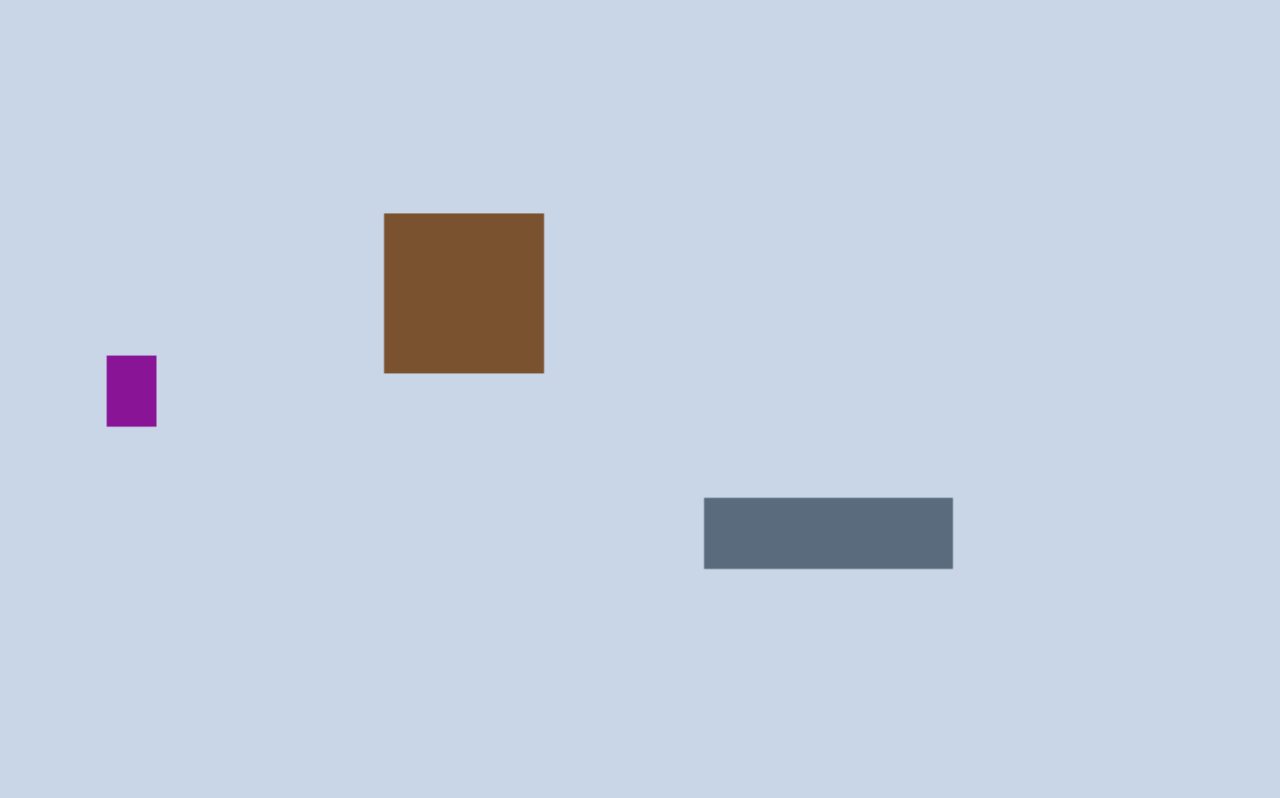
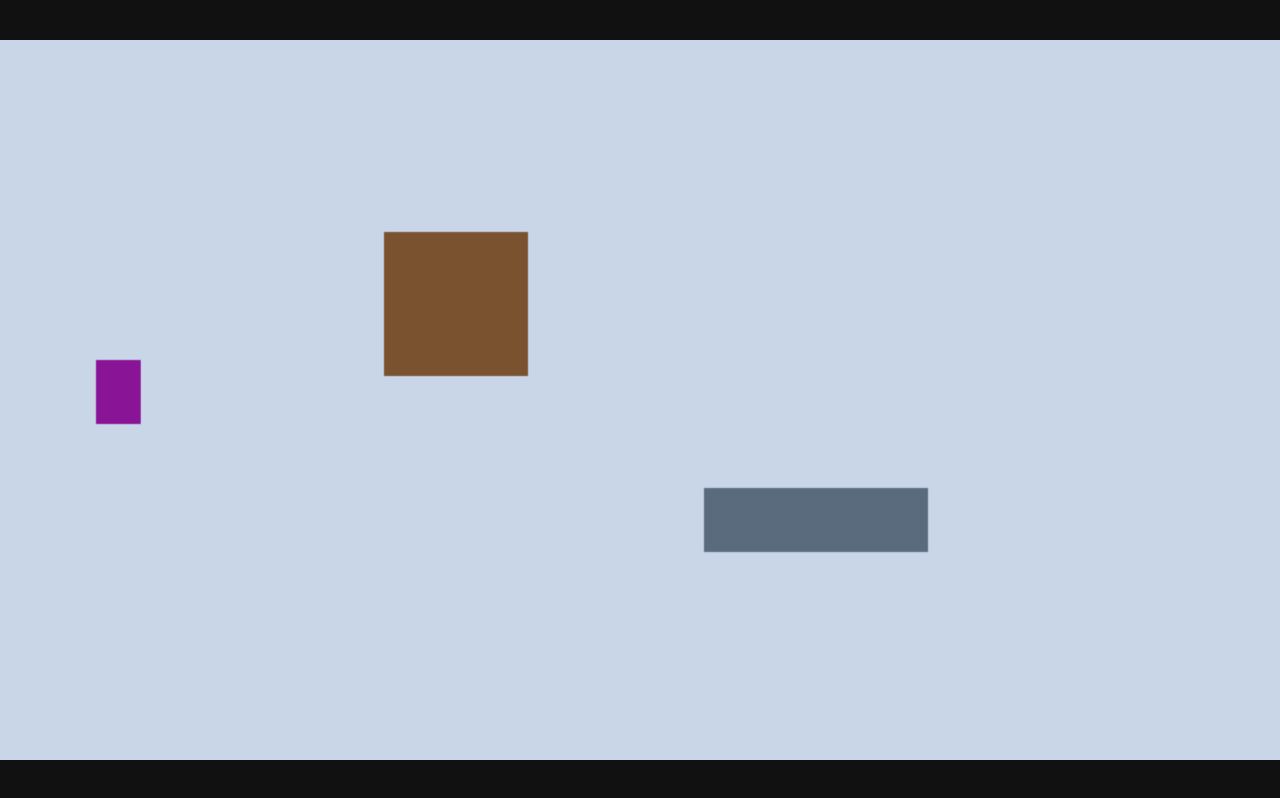
Before and after one commit to husty2023-gif/skin-case-app, a plain HTML site: page game/index.html in a window 1280 px wide. Drawn offline with Linux system fonts and the light colour scheme.

Commit message:
Фиксированный размер мира

```diff
--- a/game/game.js
+++ b/game/game.js
@@ -1,13 +1,16 @@
 const canvas = document.getElementById("game");
 const ctx = canvas.getContext("2d");
 
-// --- размер: высота мира фиксирована, ширина зависит от экрана ---
+// --- размер мира фиксирован ---
+const W = 800;
 const H = 450;
-let W = 800;
+canvas.width = W;
+canvas.height = H;
+
 function resize() {
-  W = Math.round(H * window.innerWidth / window.innerHeight);
-  canvas.width = W;
-  canvas.height = H;
+  const scale = Math.min(window.innerWidth / W, window.innerHeight / H);
+  canvas.style.width = W * scale + "px";
+  canvas.style.height = H * scale + "px";
 }
 window.addEventListener("resize", resize);
 resize();
--- a/game/style.css
+++ b/game/style.css
@@ -1,5 +1,5 @@
 html, body { margin: 0; height: 100%; background: #111; overflow: hidden; touch-action: none; }
-canvas { display: block; width: 100vw; height: 100vh; height: 100dvh; }
+canvas { display: block; position: fixed; inset: 0; margin: auto; background: #111; }
 #controls { display: none; }
 
 @media (pointer: coarse) {
```
